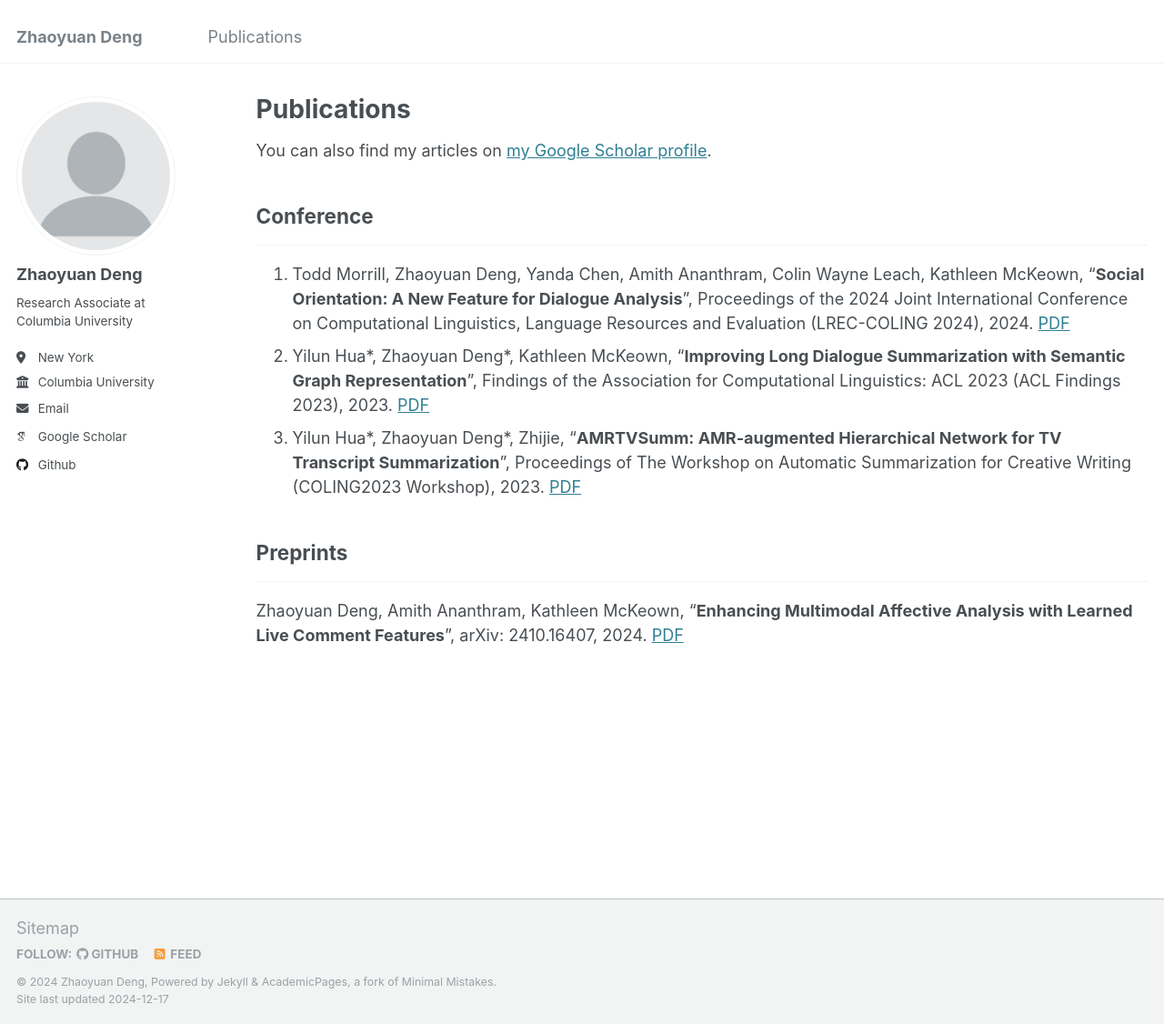
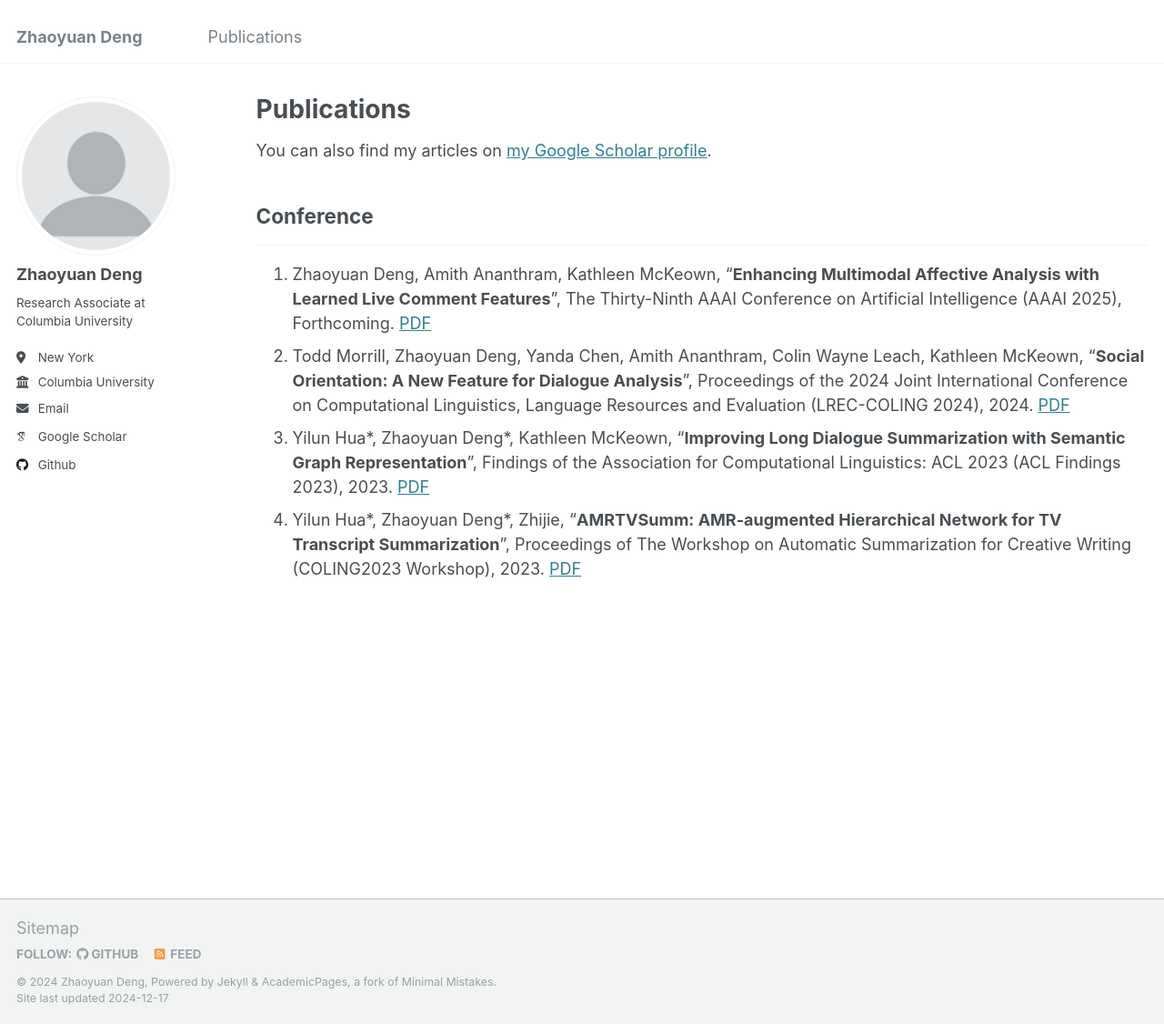
Before and after one commit to zhaoyuandeng/zhaoyuandeng.github.io, a Jekyll site: the page built from _pages/publications.md, in a window 1280 px wide and 1126 px high. Shown: the whole window at 91% size. Built offline with Jekyll 4.4.1, drawn with Linux system fonts in a browser that asks for light colours; some web fonts are replaced; comment, search, counter and statistics services are not loaded.

Commit message:
Update publications.md

```diff
--- a/_pages/publications.md
+++ b/_pages/publications.md
@@ -13,13 +13,7 @@ author_profile: true
 
 ## Conference
 -----
-
-1. Todd Morrill, Zhaoyuan Deng, Yanda Chen, Amith Ananthram, Colin Wayne Leach, Kathleen McKeown, "**Social Orientation: A New Feature for Dialogue Analysis**", Proceedings of the 2024 Joint International Conference on Computational Linguistics, Language Resources and Evaluation (LREC-COLING 2024), 2024. [PDF](https://arxiv.org/pdf/2403.04770)
-2. Yilun Hua*, Zhaoyuan Deng\*, Kathleen McKeown, "**Improving Long Dialogue Summarization with Semantic Graph Representation**", Findings of the Association for Computational Linguistics: ACL 2023 (ACL Findings 2023), 2023. [PDF](https://aclanthology.org/2023.findings-acl.871.pdf)
-3. Yilun Hua*, Zhaoyuan Deng\*, Zhijie, "**AMRTVSumm: AMR-augmented Hierarchical Network for TV Transcript Summarization**", Proceedings of The Workshop on Automatic Summarization for Creative Writing (COLING2023 Workshop), 2023. [PDF](https://aclanthology.org/2022.creativesumm-1.6.pdf)
-
-
-## Preprints
------
-
-Zhaoyuan Deng, Amith Ananthram, Kathleen McKeown, "**Enhancing Multimodal Affective Analysis with Learned Live Comment Features**", arXiv: 2410.16407, 2024. [PDF](https://arxiv.org/pdf/2410.16407)
+1. Zhaoyuan Deng, Amith Ananthram, Kathleen McKeown, "**Enhancing Multimodal Affective Analysis with Learned Live Comment Features**", The Thirty-Ninth AAAI Conference on Artificial Intelligence (AAAI 2025), Forthcoming. [PDF](https://arxiv.org/pdf/2410.16407)
+2. Todd Morrill, Zhaoyuan Deng, Yanda Chen, Amith Ananthram, Colin Wayne Leach, Kathleen McKeown, "**Social Orientation: A New Feature for Dialogue Analysis**", Proceedings of the 2024 Joint International Conference on Computational Linguistics, Language Resources and Evaluation (LREC-COLING 2024), 2024. [PDF](https://arxiv.org/pdf/2403.04770)
+3. Yilun Hua*, Zhaoyuan Deng\*, Kathleen McKeown, "**Improving Long Dialogue Summarization with Semantic Graph Representation**", Findings of the Association for Computational Linguistics: ACL 2023 (ACL Findings 2023), 2023. [PDF](https://aclanthology.org/2023.findings-acl.871.pdf)
+4. Yilun Hua*, Zhaoyuan Deng\*, Zhijie, "**AMRTVSumm: AMR-augmented Hierarchical Network for TV Transcript Summarization**", Proceedings of The Workshop on Automatic Summarization for Creative Writing (COLING2023 Workshop), 2023. [PDF](https://aclanthology.org/2022.creativesumm-1.6.pdf)
```
